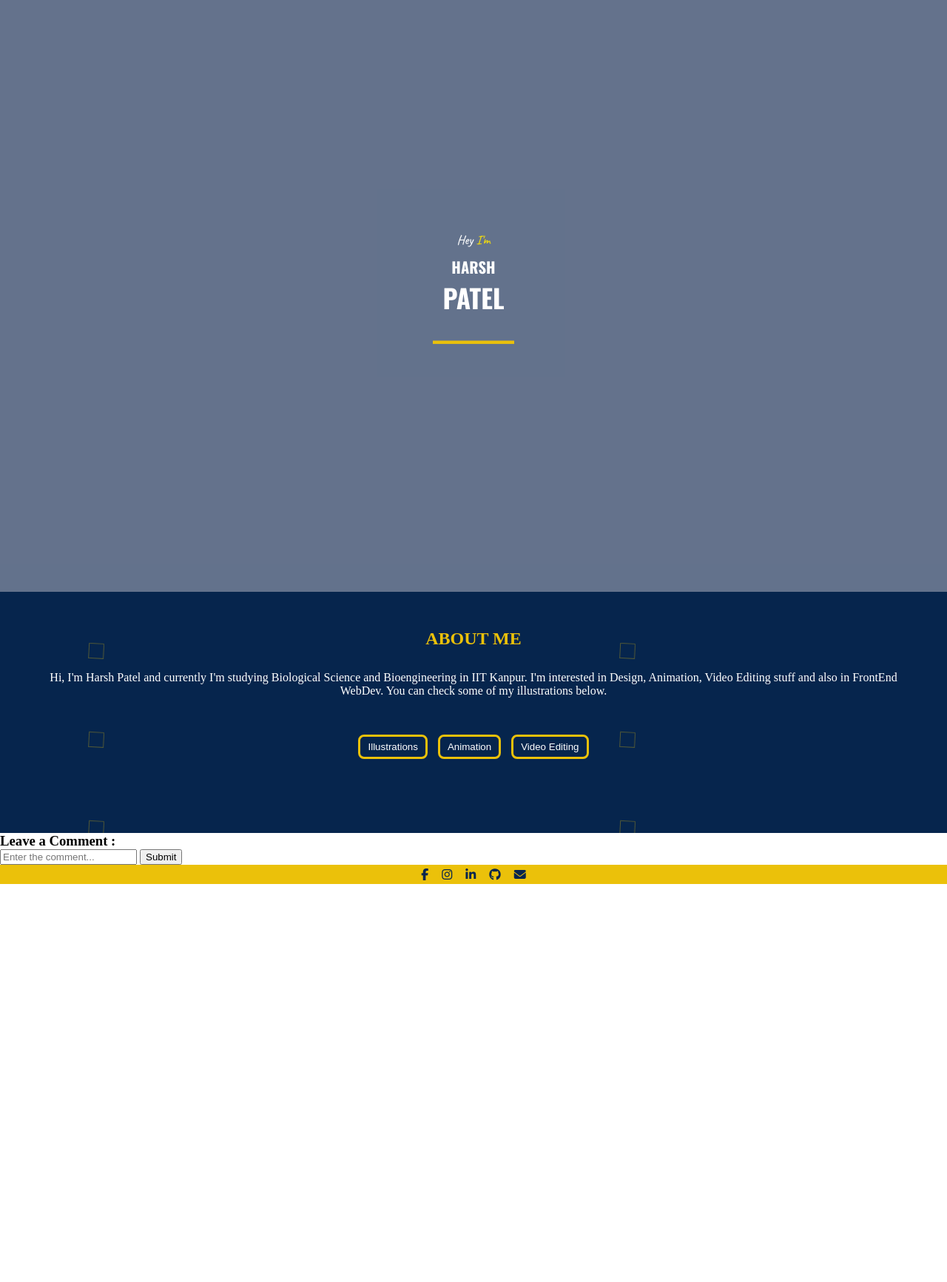
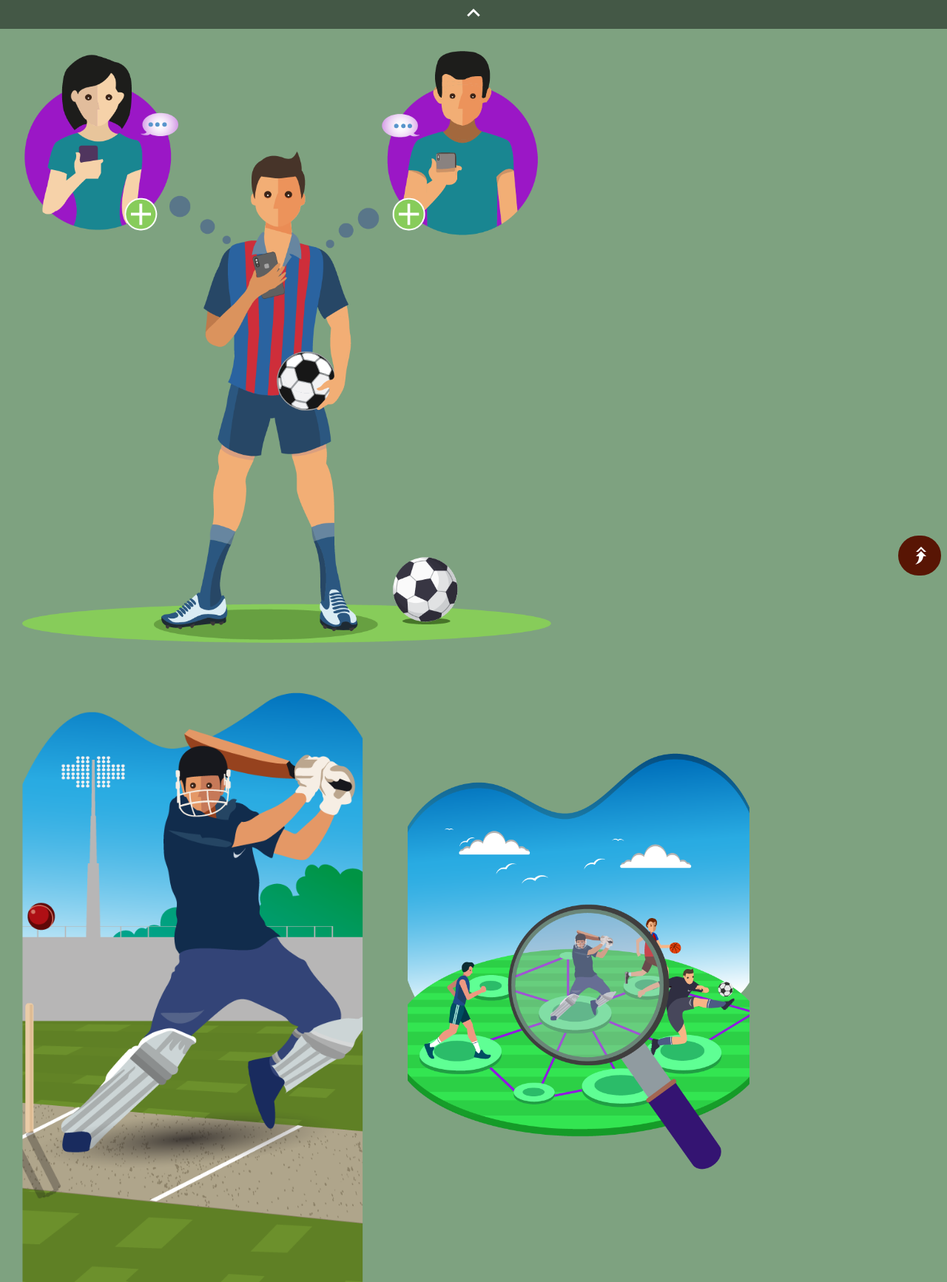
Before and after one commit to h4rSHp/Hey, a plain HTML site: page illustration.html in a window 1280 px wide. Shown: the top 1733 px of the page at 74% size. Before the commit the page ends 1195 px from the top, so only its background shows below. Drawn offline with nearby package versions, Linux system fonts and the light colour scheme.

Commit message:
Update illustration.html

```diff
--- a/illustration.html
+++ b/illustration.html
@@ -2,146 +2,90 @@
 <html lang="en">
 <head>
     <meta charset="UTF-8">
+    <meta http-equiv="X-UA-Compatible" content="IE=edge">
     <meta name="viewport" content="width=device-width, initial-scale=1.0">
-  <script src="https://ajax.googleapis.com/ajax/libs/jquery/3.3.1/jquery.min.js"></script>
-  <link rel="stylesheet" href="style.css">
-  <script src="https://kit.fontawesome.com/a076d05399.js"></script>
-  <link rel="preconnect" href="https://fonts.gstatic.com">
-  <link href="https://fonts.googleapis.com/css2?family=Caveat:wght@500&display=swap" rel="stylesheet">
-  <link href="https://fonts.googleapis.com/css2?family=Oswald:wght@700&display=swap" rel="stylesheet">
-  <link href="https://fonts.googleapis.com/css2?family=Open+Sans:wght@600&display=swap" rel="stylesheet">
-  <link href="https://fonts.googleapis.com/css2?family=Noto+Sans&display=swap" rel="stylesheet">
-  <title>Hey, I'm Harsh</title>
+    <title>Illustrations</title>
+    <link rel="stylesheet" href="illustration.css">
+    <link rel="stylesheet" href="https://fonts.googleapis.com/icon?family=Material+Icons">
 </head>
-<body>
-  <!--  -->
-  <!-- Front Image and Title -->
-  <!--  -->
-  <div class="header" style="overflow: hidden;text-align: center;">
-    <div class="img_rect"
-      style="height: 100vh;
-          max-width: 1920px;
-          background-color: rgba(9, 32, 73, 0.63);
-          text-align: center;"
-        >
-      <div class="img" style="text-align: center;">
-        <img src="Images/IMG_8217.jpg" alt="Image does not exist" class="bg_image" style="max-width: 1650px">
+
+<body id="top">
+        <div class="download">
+            <div id = "downloadArrow" onclick="changeDisplay()">
+                <span class = "material-icons" id="downloadArrowIcon" style="font-size : 35px;">keyboard_arrow_up</span>
             </div>
-      <div class="intro">
-        <p style="font-family: 'Caveat',cursive;">Hey  <span style="color: rgb(243, 220, 13);"> I'm</span></p>
-        <h3>HARSH</h3>
-        <h1>PATEL</h1>
-        <div style="width: 100px; height: 4px; margin-top: 30px;" id="line"></div>
-      </div>
+            <div id = "downloadContent">
+                <a href="https://iitk-my.sharepoint.com/personal/harshp_iitk_ac_in/_layouts/15/download.aspx?UniqueId=12da9618%2D1eba%2D4b2e%2D8d98%2D1ac5694fdd59" title="Download all images in one PDF"><button>Download PDF</button>
+                </a>
+                <a href="#" title="Download all images in ZIP" ><button style="cursor: no-drop;">Download ZIP</button></a>
             </div>
         </div>
         <!--  -->
-  <!-- Middle COntainer -->
+        <!-- Back to Top -->
         <!--  -->
-    <div class="lowerRect" style="text-align: center; overflow: hidden;">
-      <div class="cubes">
-        <div class="cube"></div>
-        <div class="cube"></div>
-        <div class="cube"></div>
-        <div class="cube"></div>
-        <div class="cube"></div>
-        <div class="cube"></div>
-        <div class="cube"></div>
+        <a href="#top" id="arrow" title="Go to top">
+            <i class="material-icons arrow">
+                reply_all
+            </i>
+        </a>
+        <div class="container">
+            <div class="element">
+                <img src="illustration/AddFriends.png">
             </div>
-      <div class="cubes cubes-2">
-        <div class="cube"></div>
-        <div class="cube"></div>
-        <div class="cube"></div>
-        <div class="cube"></div>
-        <div class="cube"></div>
-        <div class="cube"></div>
-        <div class="cube"></div>
+            <div class="element">
+                <img src="illustration/Cricket.png">
             </div>
-      <div class="aboutMeHeading">
-        <h2>ABOUT ME</h2>
+            <div class="element">
+                <img src="illustration/Exploring Community.png">
             </div>
-      <p>Hi, I'm Harsh Patel and currently I'm studying Biological Science and Bioengineering in IIT Kanpur. I'm interested in Design, Animation, Video Editing stuff and also in FrontEnd WebDev. You can check some of my illustrations below.
-      </p>
-
-      <!-- Middle Buttons -->
-
-      <div class="flex_btn">
-        <a
-          href="illustration.html" target="_blank">
-            <button class="lower_btn">Illustrations</button>
-        </a>
-        <a href="#" target="_blank">
-          <button class="lower_btn">Animation</button>
-        </a>
-        <a href="#" target="_blank" style="cursor: no-drop;">
-          <button class="lower_btn" disabled="true" style="cursor: no-drop;">Video Editing</button>
-        </a>
+            <div class="element">
+                <img src="illustration/Football.png">
             </div>
+            <div class="element">
+                <img src="illustration/Running.png">
             </div>
-
-  <!-- Comment Box -->
-
-  <div class="comment">
-    <form id="commentForm" onsubmit="return postToGoogle();" action="" autocomplete="off" class="comment_form">
-      <h3 style="align-self: center;">Leave a Comment : </h3>
-      <input id="commentText" name="entry.1486345417" placeholder="Enter the comment..." type="text" required>
-      <input type="submit" name="submit" value="Submit" id="send">
-    </form>
-    <div class="successContainer">
-      <span class="success" style="display: none; color: white;" onclick="fadeOut()">Thanks for Feedback</span>
+            <div class="element">
+                <img src="illustration/Self Portrait.png">
             </div>
-      <script>
-
-        function fadeOut() {
-          document.getElementsByClassName('success').style.display = "none";
-        }
-
-
-        function postToGoogle() {
-          var field1 = $("#commentText").val();
-          if (field1 == "") {
-            alert('Please Fill Your Name');
-            document.getElementById("commentText").focus();
-            return false;
-          }
-          $.ajax({
-            url: "https://docs.google.com/forms/d/e/1FAIpQLSdTtMRq9zB6nMZQNRvjDVtQrcPuOPbyvSNq3ggC6E31Fs5D4g/formResponse?",
-            data: { "entry.1486345417": field1 },
-            type: "POST",
-            dataType: "xml",
-            success: function(d) {
-            },
-            error: function (x) {
-              $('.success').fadeIn(1000);
-              setTimeout(function () {$('.success').fadeOut(1000)}, 3000);
-            }
-          });
-          document.getElementById('commentText').value="";
-          document.activeElement.blur();
-          return false;
-        }
-      </script>
+            <div class="element">
+                <img src="illustration/Cycle Stand.png">
             </div>
-
-  <!-- Contact Bar -->
-
-  <div class="contactBar" title="Contact Me">
-    <a href="https://www.facebook.com/h4r5hp/" title="Facebook">
-      <i class="fab fa-facebook-f"></i>
-    </a>
-    <a href="https://www.instagram.com/h4r5h.p/" title="Instagram">
-      <i class="fab fa-instagram"></i>
-    </a>
-    <a href="#" title="linkedin">
-      <i class="fab fa-linkedin-in"></i>
-    </a>
-    <a href="#" title="GitHub">
-      <i class="fab fa-github"></i>
-    </a>
-    <a href="#" title="Email">
-      <i class="fas fa-envelope"></i>
-    </a>
+            <div class="element">
+                <img src="illustration/Logo.png">
+            </div>
         </div>
 </body>
 
+<script>
+    //
+    //DropDown
+    //
+    var myIcon = document.getElementById("downloadArrowIcon");
+    var myBtn = document.getElementById("downloadArrow");
+    var myContent = document.getElementById("downloadContent");
+    function changeDisplay() {
+        if (myContent.style.display === "none") {
+            myContent.style.display = "block";
+            myIcon.style.transform = "rotate(180deg)";
+        }
+        else {
+            myContent.style.display = "none";
+            myIcon.style.transform = "rotate(180deg)";
+        }
+    }
+    //
+    //Go to Top
+    //
+    var mybutton = document.getElementsById("arrow");
+    window.onscroll = function () { scrollFunction() };
+    function scrollFunction() {
+        if (document.body.scrollTop > 50 || document.documentElement.scrollTop > 50) {
+            mybutton.style.display = "none";
+        }
+        else {
+            mybutton.style.display = "block";
+        }
+    }
+</script>
+
 </html>
```
Lines whose indentation alone changed are shown as unchanged.
